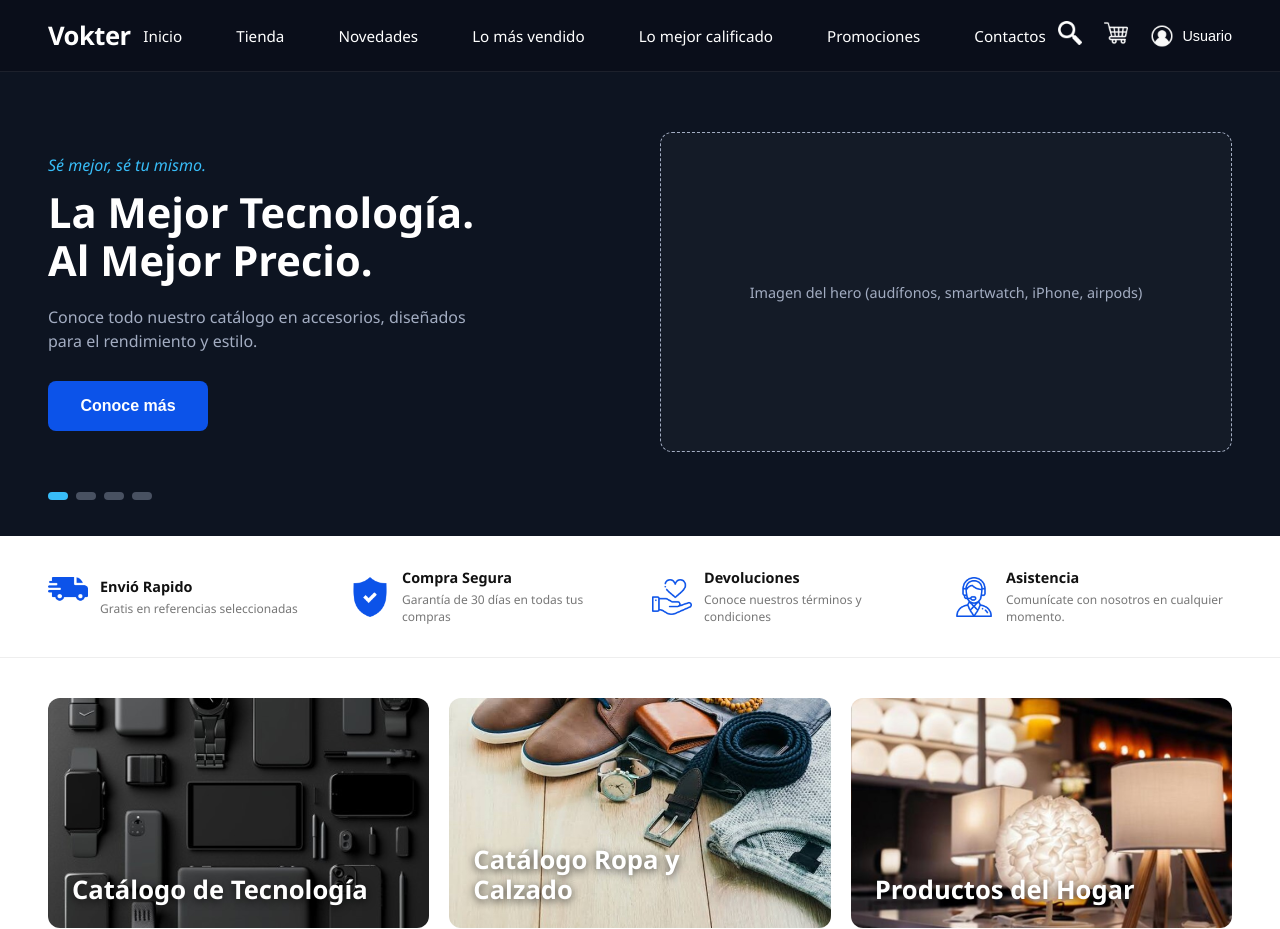
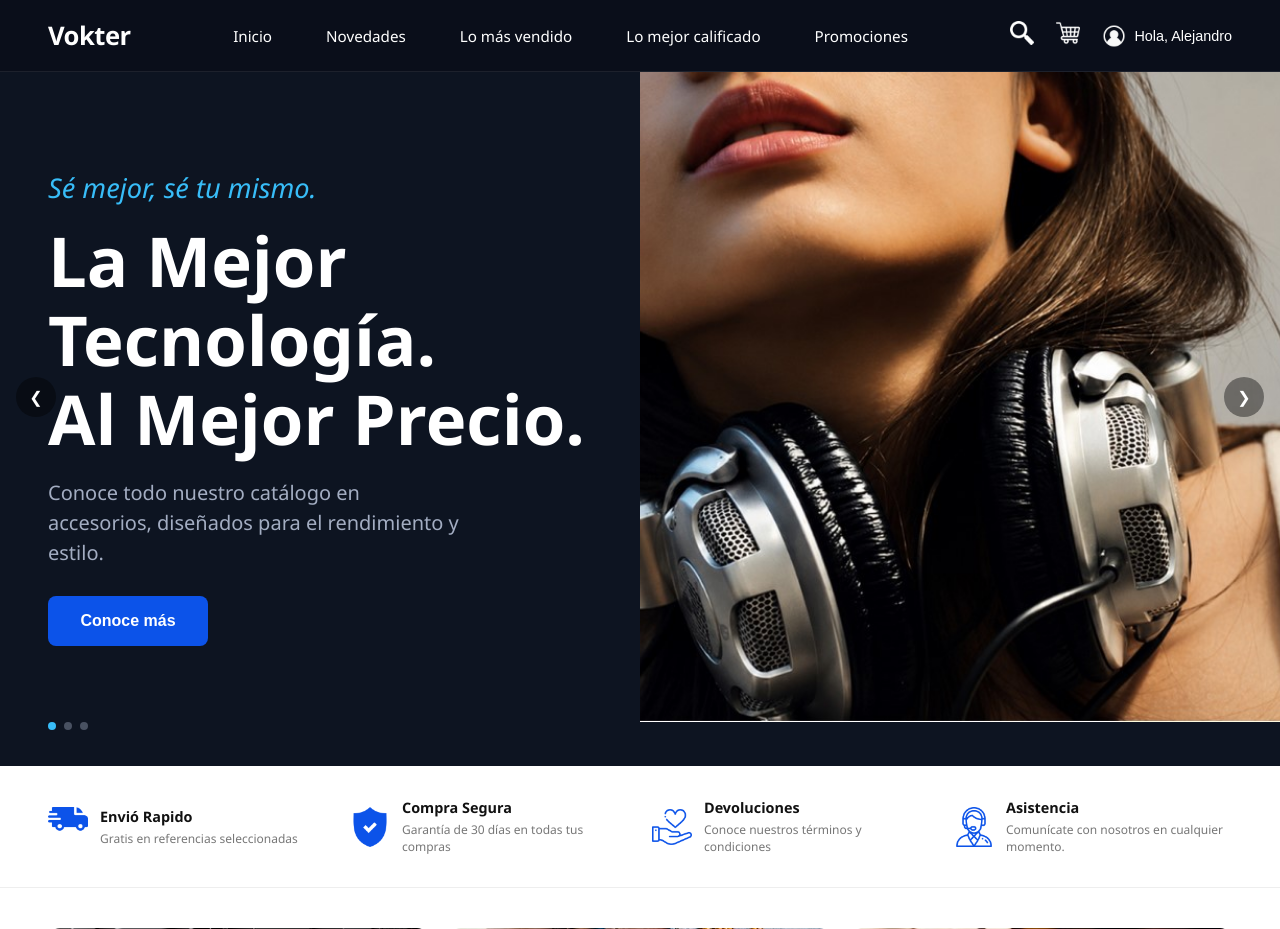
Before and after one commit to Magno225/vokter-prueba-tecnica, a PHP site: page /Principal.php in a window 1280 px wide. Shown: the top 929 px of the page. Run offline with PHP 8.4, Linux system fonts and the light colour scheme; data comes from the database, SQL or seed files in the repository.

Commit message:
Ahora la pagina renderiza animacion de carrucel con imagenes alusivas a las categorias, enlista los productos mejor vendidos y eliminamos funciones innecesarias.

```diff
--- a/Controllers/ProductoController.php
+++ b/Controllers/ProductoController.php
@@ -84,5 +84,9 @@ class ProductoController {
 
     }
 
-
+     public function listarMasVendidos($limite = 10) {
+        $productos = $this->productoModel->obtenerMasVendidos($limite);
+        $this->agregarImagenesYCalificacion($productos);
+        return $productos;
+    }
 }
--- a/Models/productoServer.php
+++ b/Models/productoServer.php
@@ -92,4 +92,21 @@ class Producto {
     $stmt->execute();
     return $stmt->fetchAll(PDO::FETCH_ASSOC);
 }
+
+public function obtenerMasVendidos($limite = 10) {
+        $query = "SELECT p.*, SUM(df.cantidad) AS total_vendido
+                  FROM detalle_factura df
+                  JOIN facturas f ON df.factura_id = f.id
+                  JOIN estados_pedido ep ON f.estado_id = ep.id
+                  JOIN variantes_producto vp ON df.variante_id = vp.id
+                  JOIN productos p ON vp.producto_id = p.id
+                  WHERE ep.nombre != 'Cancelado'
+                  GROUP BY p.id
+                  ORDER BY total_vendido DESC
+                  LIMIT :limite";
+        $stmt = $this->conn->prepare($query);
+        $stmt->bindParam(':limite', $limite, PDO::PARAM_INT);
+        $stmt->execute();
+        return $stmt->fetchAll(PDO::FETCH_ASSOC);
+    }
 }
--- a/Views/AgregarCarrito.php
+++ b/Views/AgregarCarrito.php
@@ -25,5 +25,9 @@ if ($producto && $varianteId > 0) {
     $carritoController->agregarProducto($_SESSION['usuario_id'], $varianteId, $cantidad, $producto['precio_base']);
 }
 
+if (isset($_POST['comprar_ahora'])) {
+    header('Location: Carrito.php');
+    exit;
+}
 header('Location: producto.php?id=' . $productoId . '&agregado=1');
 exit;
--- a/Views/Principal.php
+++ b/Views/Principal.php
@@ -15,19 +15,80 @@ $productos = $controller->listarTodos();
 ?>
 
 <style>
-  .hero {
-    background: var(--bg-hero); display: grid; grid-template-columns: 1fr 1fr;
-    align-items: center; padding: 60px 48px 40px; gap: 40px;
+ .hero-carousel {
+  position: relative;
+  overflow: hidden;
+  background: var(--bg-hero);
+  height: 650px;
+  flex-shrink: 0;
 }
-  .hero-text .eyebrow { color: var(--blue-light); font-style: italic; font-size: 1rem; margin-bottom: 12px; }
-  .hero-text h1 { font-size: 2.6rem; font-weight: 800; line-height: 1.15; margin-bottom: 20px; }
-  .hero-text p { color: var(--text-gray); font-size: 1rem; max-width: 420px; margin-bottom: 28px; line-height: 1.5; }
+
+.hero-track {
+  display: flex;
+  width: 300%;
+  height: 100%;
+  transition: transform 0.6s ease;
+}
+
+.hero-slide {
+  width: 33.3333%;
+  flex-shrink: 0;
+  height: 100%;
+  display: grid;
+  grid-template-columns: 1fr 1fr;
+  align-items: stretch;
+}
+
+.hero-text {
+  display: flex;
+  flex-direction: column;
+  justify-content: center;
+  padding: 60px 48px 40px;
+}
+.hero-text .eyebrow { color: var(--blue-light); font-style: italic; font-size: 1.7rem; margin-bottom: 12px; }
+.hero-text h1 { font-size: 4.3rem; font-weight: 2000; line-height: 1.15; margin-bottom: 20px; }
+.hero-text p { color: var(--text-gray); font-size: 1.25rem; max-width: 420px; margin-bottom: 28px; line-height: 1.5; }
+
 .hero-image {
-    background: rgba(255,255,255,0.03); border: 1px dashed var(--text-gray); border-radius: 12px;
-    min-height: 320px; display: flex; align-items: center; justify-content: center;
-    color: var(--text-gray); font-size: 0.9rem;
+  height: 650px;
+  overflow: hidden;
+  align-self: center;
 }
+.hero-img {
+  width: 100%;
+  height: 100%;
+  object-fit: cover;
+  display: block;
+}
+
+.hero-arrow {
+  position: absolute;
+  top: 50%;
+  transform: translateY(-50%);
+  background: rgba(0,0,0,0.4);
+  color: #fff;
+  border: none;
+  width: 40px;
+  height: 40px;
+  border-radius: 50%;
+  font-size: 1rem;
+  cursor: pointer;
+  z-index: 5;
+  display: flex;
+  align-items: center;
+  justify-content: center;
+}
+.hero-arrow:hover { background: rgba(0,0,0,0.65); }
+.hero-arrow-prev { left: 16px; }
+.hero-arrow-next { right: 16px; }
+
 .hero-dots { display: flex; gap: 8px; padding: 0 48px 36px; background: var(--bg-hero); }
+.hero-dots .dot {
+  width: 8px; height: 8px; border-radius: 50%;
+  background: var(--text-gray); opacity: 0.4; cursor: pointer;
+  transition: background 0.3s ease, opacity 0.3s ease;
+}
+.hero-dots .dot.active { background: var(--blue-light); opacity: 1; }
   .dot { width: 20px; height: 8px; border-radius: 4px; background: var(--text-gray); opacity: 0.4; }
   .dot.active { background: var(--blue-light); opacity: 1; }
 
@@ -165,18 +226,54 @@ $productos = $controller->listarTodos();
 
 </style>
 
-<section class="hero">
+<section class="hero-carousel">
+  <div class="hero-track">
+
+    <div class="hero-slide">
       <div class="hero-text">
         <p class="eyebrow">Sé mejor, sé tu mismo.</p>
         <h1>La Mejor Tecnología.<br>Al Mejor Precio.</h1>
         <p>Conoce todo nuestro catálogo en accesorios, diseñados para el rendimiento y estilo.</p>
         <button class="btn-primary">Conoce más</button>
       </div>
-  <div class="hero-image">Imagen del hero (audífonos, smartwatch, iPhone, airpods)</div>
+      <div class="hero-image">
+        <img src="../Images/Fotos/FondosPrincipales/HeroTecnologia.jpg" alt="Audífonos y tecnología Vokter" class="hero-img">
+      </div>
+    </div>
+
+    <div class="hero-slide">
+      <div class="hero-text">
+        <p class="eyebrow">Sé mejor, sé tú misma.</p>
+        <h1>Conjuntos Deportivos<br>Disponibles en Todas las Tallas.</h1>
+        <p>Conoce todo nuestro catálogo en accesorios, diseñados para el rendimiento y estilo.</p>
+    <button class="btn-primary">Conoce más</button>
+      </div>
+      <div class="hero-image">
+        <img src="../Images/Fotos/FondosPrincipales/HeroRopa.jpg" alt="Conjuntos deportivos Vokter" class="hero-img">
+      </div>
+    </div>
+
+    <div class="hero-slide">
+      <div class="hero-text">
+        <p class="eyebrow">Sé mejor, duerme mejor.</p>
+        <h1>Sábanas <em>Star Home</em><br>con un 100% Algodón</h1>
+        <p>Conoce todo nuestro catálogo en accesorios, diseñados para la comodidad y estilo.</p>
+        <button class="btn-primary">Conoce más</button>
+      </div>
+      <div class="hero-image">
+        <img src="../Images/Fotos/FondosPrincipales/HeroHogar.jpg" alt="Sábanas Star Home" class="hero-img">      </div>
+    </div>
+
+  </div>
+
+  <button class="hero-arrow hero-arrow-prev" id="hero-prev" aria-label="Hero anterior">&#10094;</button>
+  <button class="hero-arrow hero-arrow-next" id="hero-next" aria-label="Hero siguiente">&#10095;</button>
 </section>
 
-<div class="hero-dots">
-  <span class="dot active"></span><span class="dot"></span><span class="dot"></span><span class="dot"></span>
+<div class="hero-dots" id="hero-dots">
+  <span class="dot active" data-index="0"></span>
+  <span class="dot" data-index="1"></span>
+  <span class="dot" data-index="2"></span>
 </div>
 
 <section class="trust-bar">
@@ -287,6 +384,57 @@ if (botonReciente) {
     });
   });
 }
+
+(function() {
+  const track = document.querySelector('.hero-track');
+  const slides = document.querySelectorAll('.hero-slide');
+  const dots = document.querySelectorAll('#hero-dots .dot');
+  const prevBtn = document.getElementById('hero-prev');
+  const nextBtn = document.getElementById('hero-next');
+  const total = slides.length;
+  let current = 0;
+  let intervalId;
+
+  function irASlide(indice) {
+    current = (indice + total) % total;
+    track.style.transform = 'translateX(-' + (current * (100 / total)) + '%)';
+    dots.forEach(function(dot, i) {
+      dot.classList.toggle('active', i === current);
+    });
+  }
+
+  function siguiente() { irASlide(current + 1); }
+  function anterior() { irASlide(current - 1); }
+
+  function iniciarAutoRotacion() {
+    intervalId = setInterval(siguiente, 6000);
+  }
+
+  function reiniciarAutoRotacion() {
+    clearInterval(intervalId);
+    iniciarAutoRotacion();
+  }
+
+  nextBtn.addEventListener('click', function() {
+    siguiente();
+    reiniciarAutoRotacion();
+  });
+
+  prevBtn.addEventListener('click', function() {
+    anterior();
+    reiniciarAutoRotacion();
+  });
+
+  dots.forEach(function(dot) {
+    dot.addEventListener('click', function() {
+      irASlide(parseInt(dot.dataset.index, 10));
+      reiniciarAutoRotacion();
+    });
+  });
+
+  iniciarAutoRotacion();
+})();
+
 </script>
 
 <?php require_once __DIR__ . '/partials/footer.php'; ?>
--- a/Views/partials/header.php
+++ b/Views/partials/header.php
@@ -138,12 +138,10 @@ if (isset($_SESSION['usuario_id'])) {
     <nav>
       <ul>
         <li><a href="Principal.php">Inicio</a></li>
-        <li><a href="Principal.php">Tienda</a></li>
         <li><a href="Novedades.php">Novedades</a></li>
-        <li><a href="#">Lo más vendido</a></li>
+        <li><a href="LoMasVendido.php">Lo más vendido</a></li>
         <li><a href="#">Lo mejor calificado</a></li>
         <li><a href="Promociones.php">Promociones</a></li>
-        <li><a href="#">Contactos</a></li>
       </ul>
     </nav>
 
@@ -196,25 +194,17 @@ if (isset($_SESSION['usuario_id'])) {
       <div class="user-menu">
         <button class="user-menu-trigger">
           <img src="../Images/icons/avatar.png " class="nav-icon" alt="icono de usuario/avatar diponible a la vista en el header de la pg.">
-    <span class="user-name">
-      <?php if (isset($_SESSION['usuario_id'])): ?>
-        Hola, <?php echo htmlspecialchars($_SESSION['usuario_nombre']); ?>
-      <?php else: ?>
-        Usuario
-      <?php endif; ?>
-    </span>
+          <!--<span class="icon-placeholder"></span>-->
+          <span class="user-name">Hola, Alejandro</span>
         </button>
         <div class="user-dropdown">
           <p class="dropdown-title">Categorías</p>
           <ul class="dropdown-list">
+            <li><a href="MisCompras.php">Mis compras</a></li>
             <?php if (isset($_SESSION['usuario_id'])): ?>
               <li><a href="Perfil.php">Mi perfil</a></li>
-        <li><a href="MisCompras.php">Mis compras</a></li>
               <li><a href="/projectVokter/Views/Logout.php">Cerrar sesión</a></li>
-      <?php else: ?>
-        <li><a href="/projectVokter/Views/Login.php">Iniciar sesión</a></li>
             <?php endif; ?>
-      <li><a href="#">Ideal para el hogar</a></li>
           </ul>
         </div>
       </div>
--- a/Views/producto.php
+++ b/Views/producto.php
@@ -351,12 +351,14 @@ require_once __DIR__ . '/partials/header.php';
             <option value="1">1 unidad</option>
           </select>
 
-          <button class="btn-primary btn-full">Comprar ahora</button>
           <form method="POST" action="AgregarCarrito.php" id="form-agregar-carrito">
             <input type="hidden" name="producto_id" value="<?php echo $producto['id']; ?>">
             <input type="hidden" name="variante_id" id="input-variante-id" value="">
             <input type="hidden" name="cantidad" id="input-cantidad" value="1">
-            <button type="submit" class="btn-secondary btn-full">Agregar al carrito</button>
+
+            <button type="submit" name="comprar_ahora" class="btn-primary btn-full">Comprar ahora</button>
+            <button type="submit" name="agregar" class="btn-secondary btn-full">Agregar al carrito</button>
+
             <?php if (isset($_GET['agregado']) && $_GET['agregado'] == '1'): ?>
               <p style="color: #16a34a; font-weight: 600; font-size: 0.85rem; margin-bottom: 10px;">
                 ✓ Producto agregado al carrito
```
Also changed, not shown: Views/LoMasVendido.php (added, +79 -0 lines), Images/Fotos/FondosPrincipales/HeroHogar.jpg (added), Images/Fotos/FondosPrincipales/HeroRopa.jpg (added), Images/Fotos/FondosPrincipales/HeroTecnologia.jpg (added), Images/Fotos/FondosPrincipales/hero-hogar.png (added), Images/Fotos/FondosPrincipales/hero-ropa.png (added), Images/Fotos/FondosPrincipales/hero-tecnologia.jpg.png (added). Lines whose indentation alone changed are shown as unchanged.
